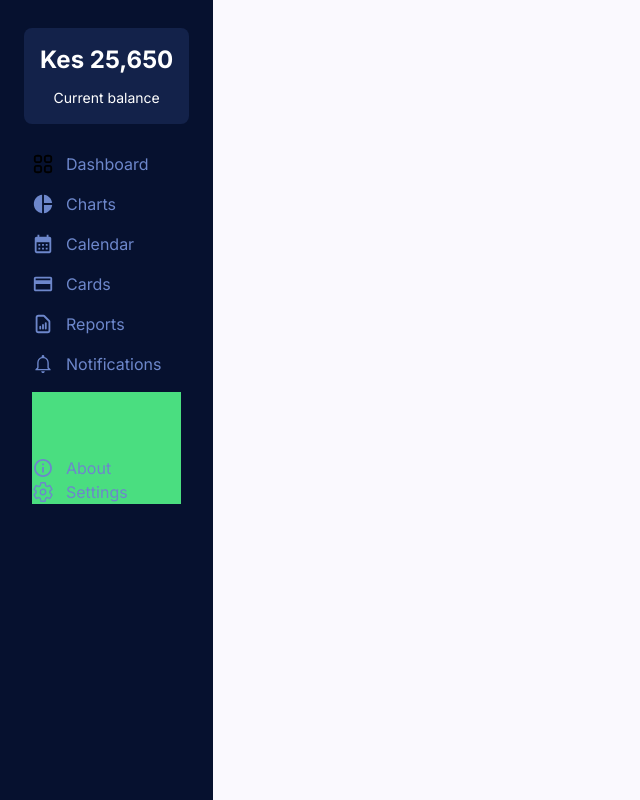
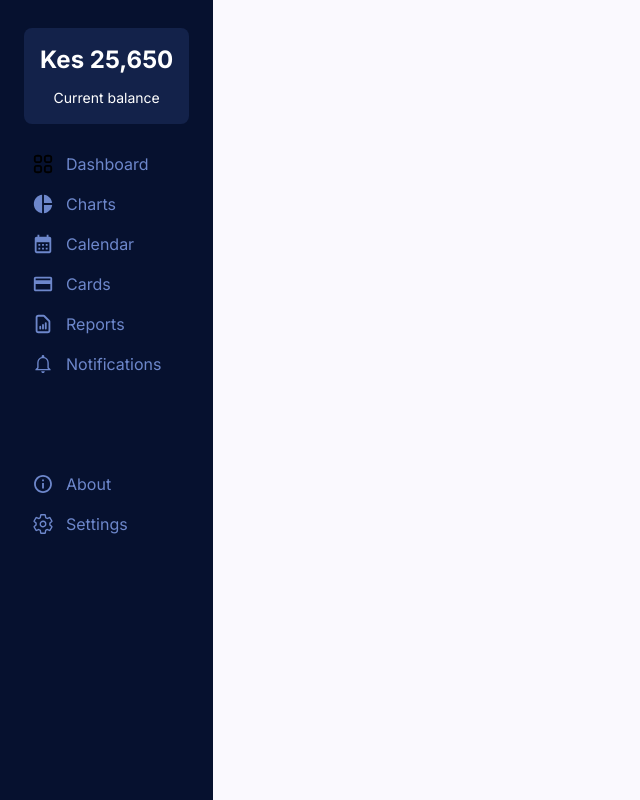
Before and after one commit to jonathan-baraza/budget-tracker, a Next.js app: page / in a window 1280 px wide. Shown: the whole page, without its empty margins (0-640 px from the left). Built offline with nearby package versions, Linux system fonts and the light colour scheme.

Commit message:
fix dummy btns alignment

```diff
--- a/components/SideMenu.tsx
+++ b/components/SideMenu.tsx
@@ -46,7 +46,7 @@ const SideMenu = () => {
           <IoMdNotificationsOutline size={22} color={"#6d87cb"} />
           <div className="text-[#6d87cb]">Notifications</div>
         </div>
-        <div className="flex flex-col pt-16  bg-green-400">
+        <div className="flex flex-col pt-20 space-y-4 ">
           <div className="flex items-center  space-x-3">
             <IoMdInformationCircleOutline size={22} color={"#6d87cb"} />
             <div className="text-[#6d87cb]">About</div>
@@ -55,7 +55,6 @@ const SideMenu = () => {
             <IoSettingsOutline size={22} color={"#6d87cb"} />
             <div className="text-[#6d87cb]">Settings</div>
           </div>
-
         </div>
       </div>
     </div>
```
